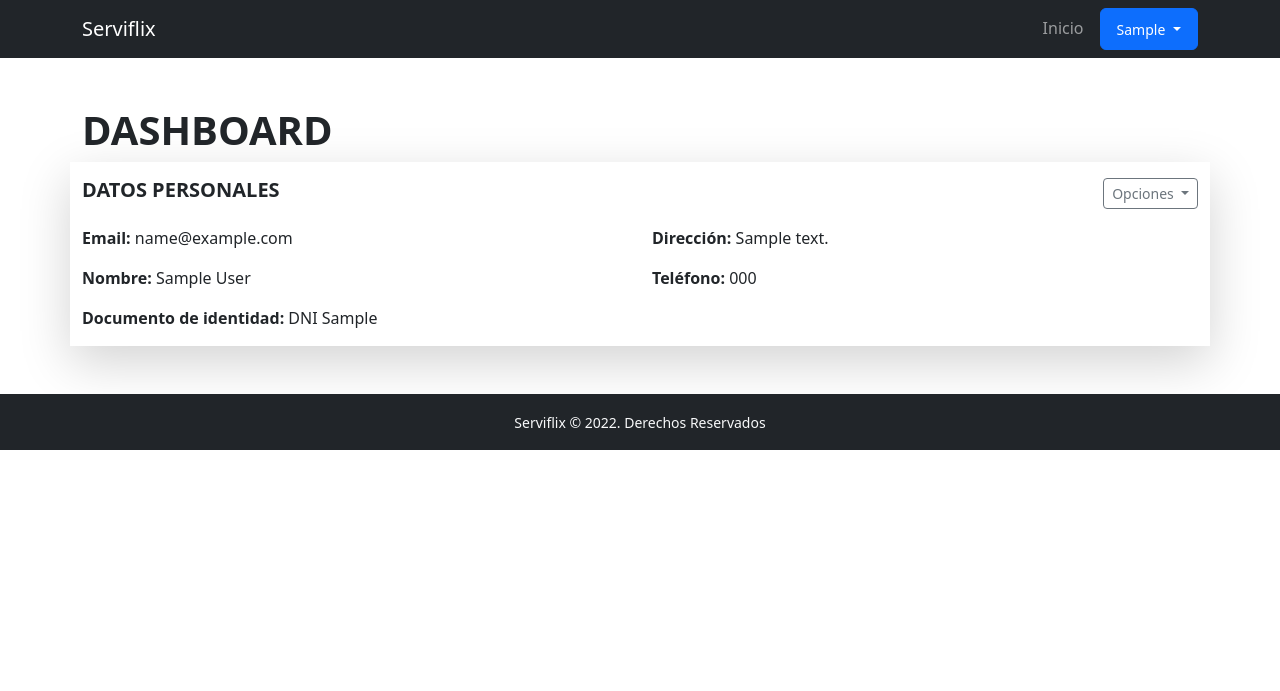
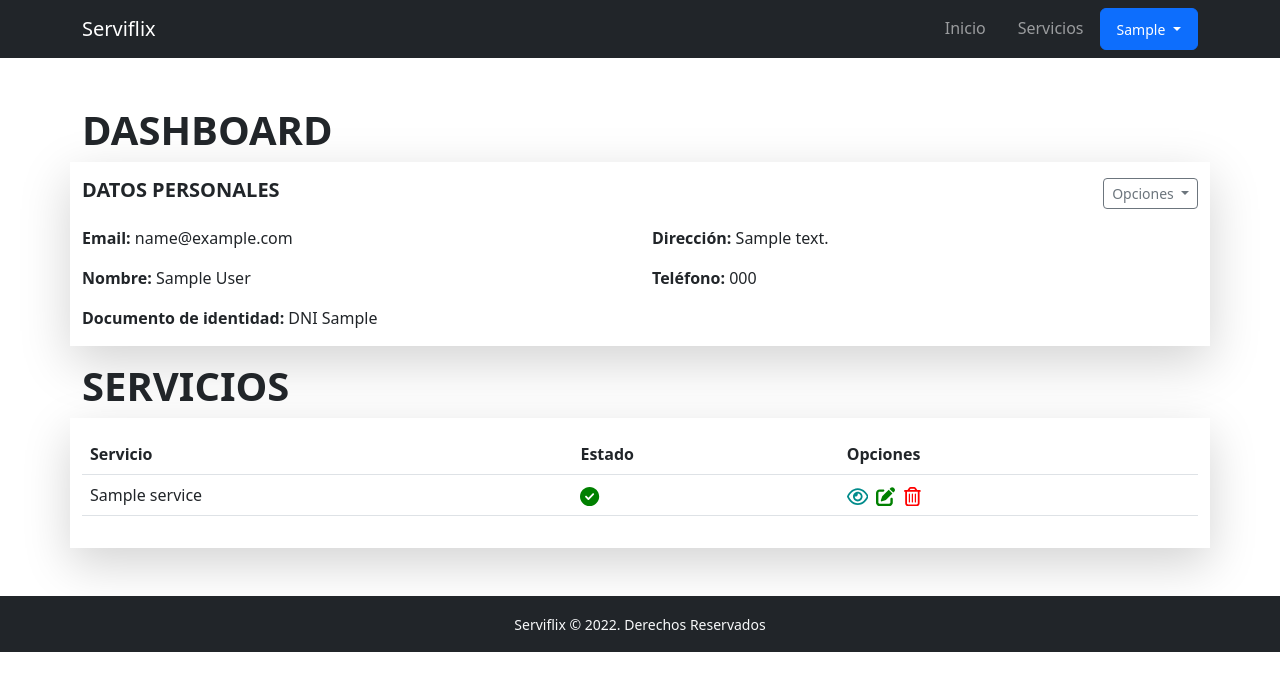
Before and after one commit to jonwilm/serviflix, a Django app: page /user/dashboard in a window 1280 px wide. Shown: the top 691 px of the page. Run offline with Django 3.2, Linux system fonts and the light colour scheme; a user stored in the database is signed in; tables that the repository leaves empty hold one stand-in row (values such as "Sample post"); parts of the project's set-up code (start-up, migrations or seed data) failed here and were passed over; some libraries are stand-ins or nearby versions.

Commit message:
Dashboard Services

```diff
--- a/apps/services/admin.py
+++ b/apps/services/admin.py
@@ -65,7 +65,7 @@ class ServiceAdmin(admin.ModelAdmin):
     )
 
     inlines = (SocialNetworkAdmin, PaymentMethodsAdmin)
-    list_display = ('title', 'category', 'user', 'state',)
+    list_display = ('id', 'title', 'category', 'user', 'state',)
     search_fields = ('category', 'title',)
     list_filter = ('state', 'category',)
     ordering = ('date_create',)
--- a/apps/users/views.py
+++ b/apps/users/views.py
@@ -46,6 +46,8 @@ class DashboardUser(LoginRequiredMixin, ListView):
 
     def get_context_data(self, **kwargs):
         context = super().get_context_data(**kwargs)
+        services = Service.objects.filter(user=self.request.user)
+        context['services'] = services
         return context
 
 
--- a/templates/layout.html
+++ b/templates/layout.html
@@ -23,6 +23,9 @@
         <ul class="navbar-nav ms-auto mb-2 mb-lg-0">
           <li class="nav-item">
             <a class="nav-link px-3" href="{% url 'home_app:home' %}">Inicio</a>
+          </li>
+          <li class="nav-item">
+            <a class="nav-link px-3" href="{% url 'services_app:service-list' %}">Servicios</a>
           </li>
           <li class="nav-item dropdown">
             <a class="nav-link px-3 dropdown-toggle btn btn-primary text-white" href="#" role="button" data-bs-toggle="dropdown" aria-expanded="false">
--- a/templates/users/dashboard.html
+++ b/templates/users/dashboard.html
@@ -17,11 +17,13 @@
 
 {% block content %}
 <div class="container py-5">
+
   <div class="row">
     <div class="col-12">
       <h1 class="text-left"><strong>DASHBOARD</strong></h1>
     </div>
   </div>
+
   <div class="row shadow-lg">
     <div class="col-12 py-3">
       <div class="row">
@@ -60,5 +62,53 @@
       </div>
     </div>
   </div>
+
+  <div class="row mt-3">
+    <div class="col-12">
+      <h1 class="text-left"><strong>SERVICIOS</strong></h1>
+    </div>
+  </div>
+
+  <div class="row shadow-lg">
+    <div class="col-12 py-3">
+      <table class="table">
+        <thead>
+          <tr>
+            <th scope="col">Servicio</th>
+            <th scope="col">Estado</th>
+            <th scope="col">Opciones</th>
+          </tr>
+        </thead>
+        <tbody>
+
+          {% for service in services %}
+          <tr>
+            <td>{{ service.title }}</td>
+            <td>
+              {% if service.state %}
+              <svg xmlns="http://www.w3.org/2000/svg" viewBox="0 0 512 512" style="height: 1.2rem;"><path fill="green" d="M256 512c141.4 0 256-114.6 256-256S397.4 0 256 0S0 114.6 0 256S114.6 512 256 512zM369 209L241 337c-9.4 9.4-24.6 9.4-33.9 0l-64-64c-9.4-9.4-9.4-24.6 0-33.9s24.6-9.4 33.9 0l47 47L335 175c9.4-9.4 24.6-9.4 33.9 0s9.4 24.6 0 33.9z"/></svg>
+              {% else %}
+              <svg xmlns="http://www.w3.org/2000/svg" viewBox="0 0 512 512" style="height: 1.2rem;"><path fill="red" d="M256 512c141.4 0 256-114.6 256-256S397.4 0 256 0S0 114.6 0 256S114.6 512 256 512zM175 175c9.4-9.4 24.6-9.4 33.9 0l47 47 47-47c9.4-9.4 24.6-9.4 33.9 0s9.4 24.6 0 33.9l-47 47 47 47c9.4 9.4 9.4 24.6 0 33.9s-24.6 9.4-33.9 0l-47-47-47 47c-9.4 9.4-24.6 9.4-33.9 0s-9.4-24.6 0-33.9l47-47-47-47c-9.4-9.4-9.4-24.6 0-33.9z"/></svg>
+              {% endif %}
+            </td>
+            <td>
+              <a href="{% url 'services_app:service-detail' service.slug %}" class="me-1" style="text-decoration: none;" title="Ver">
+                <svg xmlns="http://www.w3.org/2000/svg" viewBox="0 0 576 512" style="height: 1.2rem;"><path fill="darkcyan" d="M160 256C160 185.3 217.3 128 288 128C358.7 128 416 185.3 416 256C416 326.7 358.7 384 288 384C217.3 384 160 326.7 160 256zM288 336C332.2 336 368 300.2 368 256C368 211.8 332.2 176 288 176C287.3 176 286.7 176 285.1 176C287.3 181.1 288 186.5 288 192C288 227.3 259.3 256 224 256C218.5 256 213.1 255.3 208 253.1C208 254.7 208 255.3 208 255.1C208 300.2 243.8 336 288 336L288 336zM95.42 112.6C142.5 68.84 207.2 32 288 32C368.8 32 433.5 68.84 480.6 112.6C527.4 156 558.7 207.1 573.5 243.7C576.8 251.6 576.8 260.4 573.5 268.3C558.7 304 527.4 355.1 480.6 399.4C433.5 443.2 368.8 480 288 480C207.2 480 142.5 443.2 95.42 399.4C48.62 355.1 17.34 304 2.461 268.3C-.8205 260.4-.8205 251.6 2.461 243.7C17.34 207.1 48.62 156 95.42 112.6V112.6zM288 80C222.8 80 169.2 109.6 128.1 147.7C89.6 183.5 63.02 225.1 49.44 256C63.02 286 89.6 328.5 128.1 364.3C169.2 402.4 222.8 432 288 432C353.2 432 406.8 402.4 447.9 364.3C486.4 328.5 512.1 286 526.6 256C512.1 225.1 486.4 183.5 447.9 147.7C406.8 109.6 353.2 80 288 80V80z"/></svg>
+              </a>
+              <a href="#" class="me-1" style="text-decoration: none;" title="Editar">
+                <svg xmlns="http://www.w3.org/2000/svg" viewBox="0 0 512 512" style="height: 1.2rem;"><path fill="green" d="M471.6 21.7c-21.9-21.9-57.3-21.9-79.2 0L362.3 51.7l97.9 97.9 30.1-30.1c21.9-21.9 21.9-57.3 0-79.2L471.6 21.7zm-299.2 220c-6.1 6.1-10.8 13.6-13.5 21.9l-29.6 88.8c-2.9 8.6-.6 18.1 5.8 24.6s15.9 8.7 24.6 5.8l88.8-29.6c8.2-2.8 15.7-7.4 21.9-13.5L437.7 172.3 339.7 74.3 172.4 241.7zM96 64C43 64 0 107 0 160V416c0 53 43 96 96 96H352c53 0 96-43 96-96V320c0-17.7-14.3-32-32-32s-32 14.3-32 32v96c0 17.7-14.3 32-32 32H96c-17.7 0-32-14.3-32-32V160c0-17.7 14.3-32 32-32h96c17.7 0 32-14.3 32-32s-14.3-32-32-32H96z"/></svg>
+              </a>
+              <a href="#" class="me-1" style="text-decoration: none;" title="Eliminar">
+                <svg xmlns="http://www.w3.org/2000/svg" viewBox="0 0 448 512" style="height: 1.2rem;"><path fill="red" d="M160 400C160 408.8 152.8 416 144 416C135.2 416 128 408.8 128 400V192C128 183.2 135.2 176 144 176C152.8 176 160 183.2 160 192V400zM240 400C240 408.8 232.8 416 224 416C215.2 416 208 408.8 208 400V192C208 183.2 215.2 176 224 176C232.8 176 240 183.2 240 192V400zM320 400C320 408.8 312.8 416 304 416C295.2 416 288 408.8 288 400V192C288 183.2 295.2 176 304 176C312.8 176 320 183.2 320 192V400zM317.5 24.94L354.2 80H424C437.3 80 448 90.75 448 104C448 117.3 437.3 128 424 128H416V432C416 476.2 380.2 512 336 512H112C67.82 512 32 476.2 32 432V128H24C10.75 128 0 117.3 0 104C0 90.75 10.75 80 24 80H93.82L130.5 24.94C140.9 9.357 158.4 0 177.1 0H270.9C289.6 0 307.1 9.358 317.5 24.94H317.5zM151.5 80H296.5L277.5 51.56C276 49.34 273.5 48 270.9 48H177.1C174.5 48 171.1 49.34 170.5 51.56L151.5 80zM80 432C80 449.7 94.33 464 112 464H336C353.7 464 368 449.7 368 432V128H80V432z"/></svg>
+              </a>
+            </td>
+          </tr>
+          {% endfor %}
+
+        </tbody>
+      </table>
+    </div>
+  </div>
+
 </div>
 {% endblock content %}
```
Also changed, not shown: templates/services/detail.html (+17 -0 lines).
